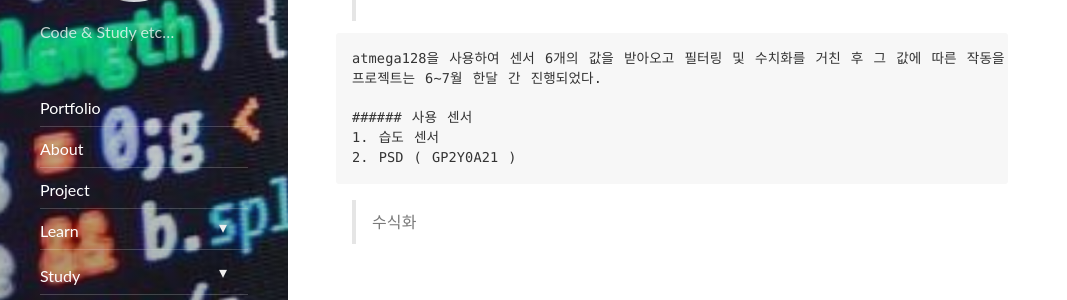
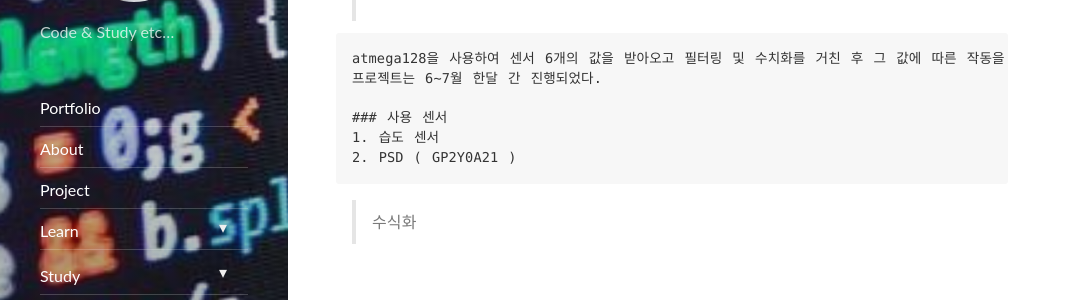
Before and after one commit to ekgus2222/ekgus2222.github.io, a Jekyll site: the page built from _posts/learn/robot_laboratory_3/2021-07-02-making-blog10.md, in a window 1280 px wide and 900 px high. Shown: the part 312-612 px from the top of the window, without its empty margins (0-1067 px from the left). Built offline with Jekyll 4.4.1, drawn with Linux system fonts in a browser that asks for light colours; nearby versions of some CDN libraries; comment, search, counter and statistics services are not loaded.

```diff
--- a/_posts/learn/robot_laboratory_3/2021-07-02-making-blog10.md
+++ b/_posts/learn/robot_laboratory_3/2021-07-02-making-blog10.md
@@ -16,7 +16,7 @@ use_math: true
     atmega128을 사용하여 센서 6개의 값을 받아오고 필터링 및 수치화를 거친 후 그 값에 따른 작동을 해낸다.
     프로젝트는 6~7월 한달 간 진행되었다.
 
-    ###### 사용 센서
+    ### 사용 센서
     1. 습도 센서
     2. PSD ( GP2Y0A21 )
 
```
